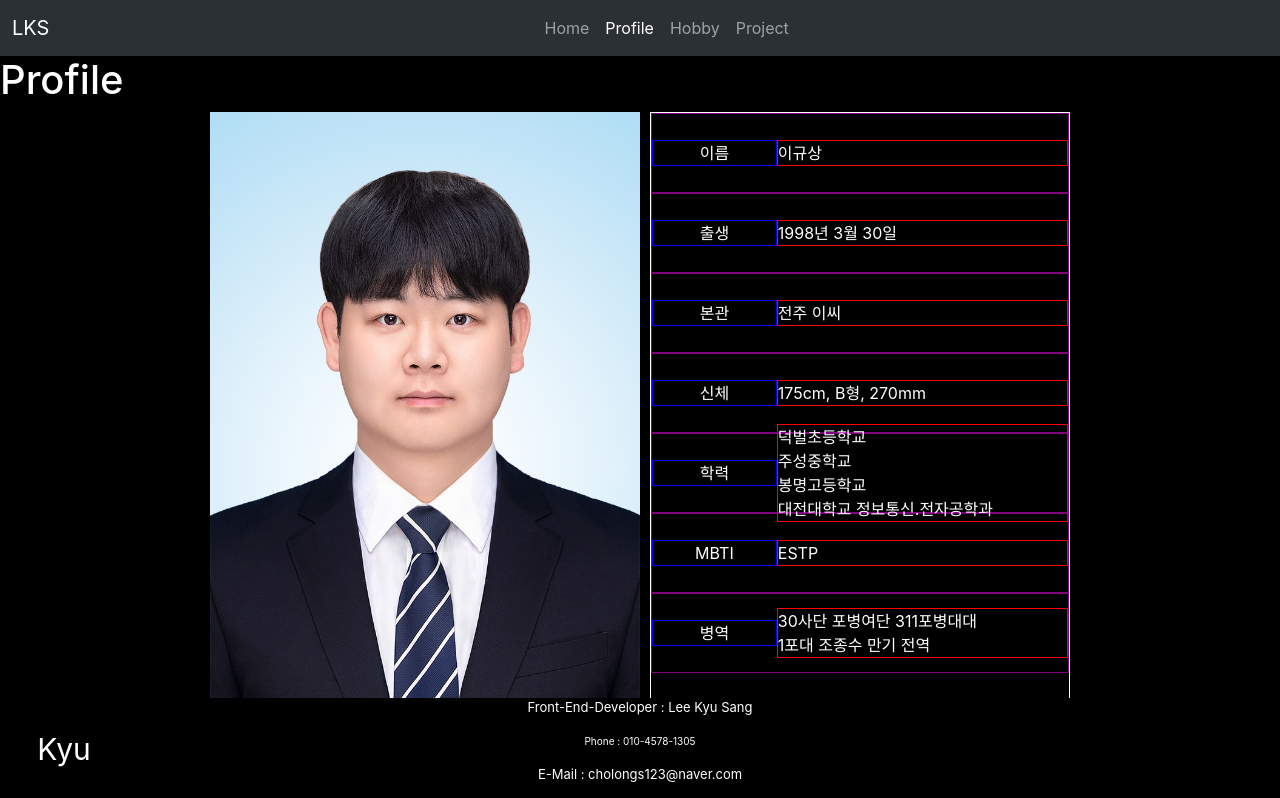
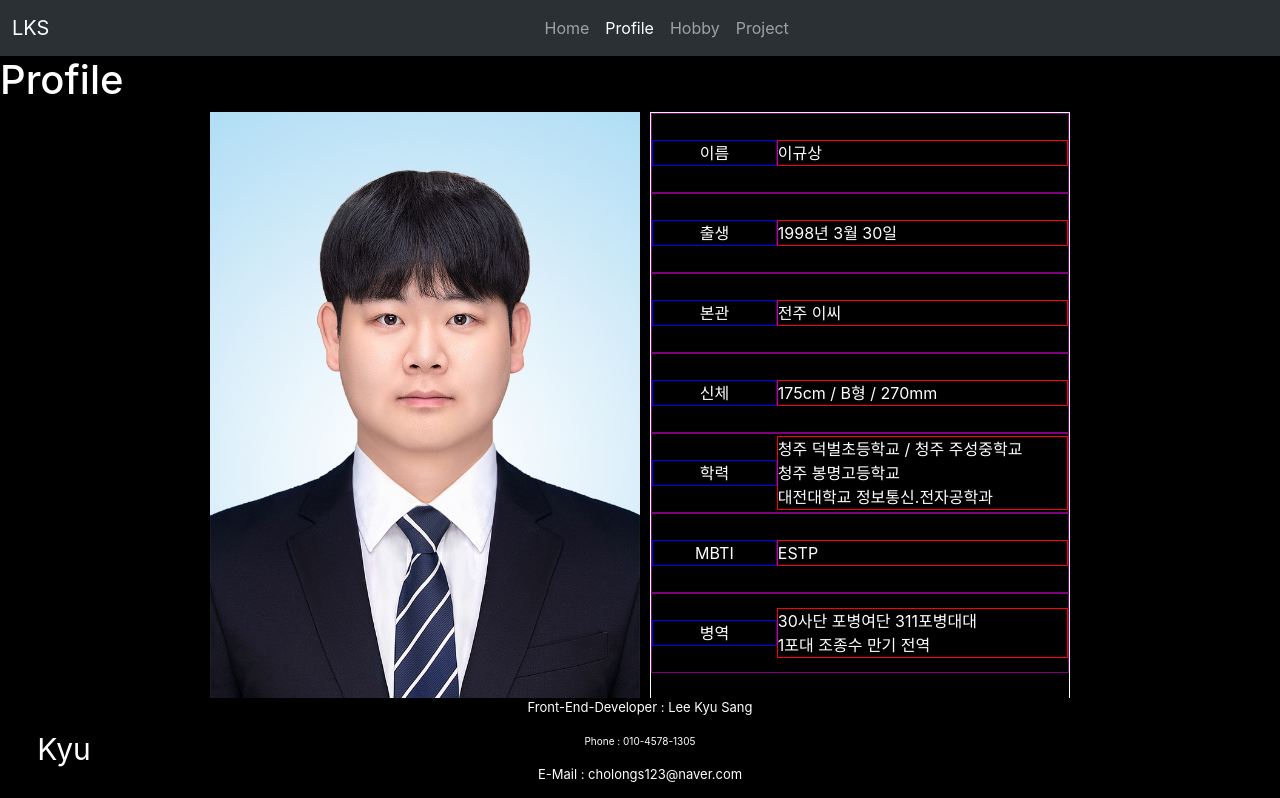
Before and after one commit to kyusang0330/react-self-introduction, a React (Create React App) app: page /profile in a window 1280 px wide. Shown: the top 798 px of the page. Built offline with nearby package versions, Linux system fonts and the light colour scheme.

Commit message:
Profile Component

```diff
--- a/src/components/BasicProfile.js
+++ b/src/components/BasicProfile.js
@@ -22,14 +22,13 @@ const BasicProfile = () => {
     },
     {
       question: "신체",
-      answer: "175cm, B형, 270mm",
+      answer: "175cm / B형 / 270mm",
     },
     {
       question: "학력",
       answer:
-        "덕벌초등학교 \n" +
-        "주성중학교 \n " +
-        "봉명고등학교 \n" +
+        "청주 덕벌초등학교 / 청주 주성중학교 \n" +
+        "청주 봉명고등학교 \n" +
         "대전대학교 정보통신.전자공학과",
     },
     {
```
